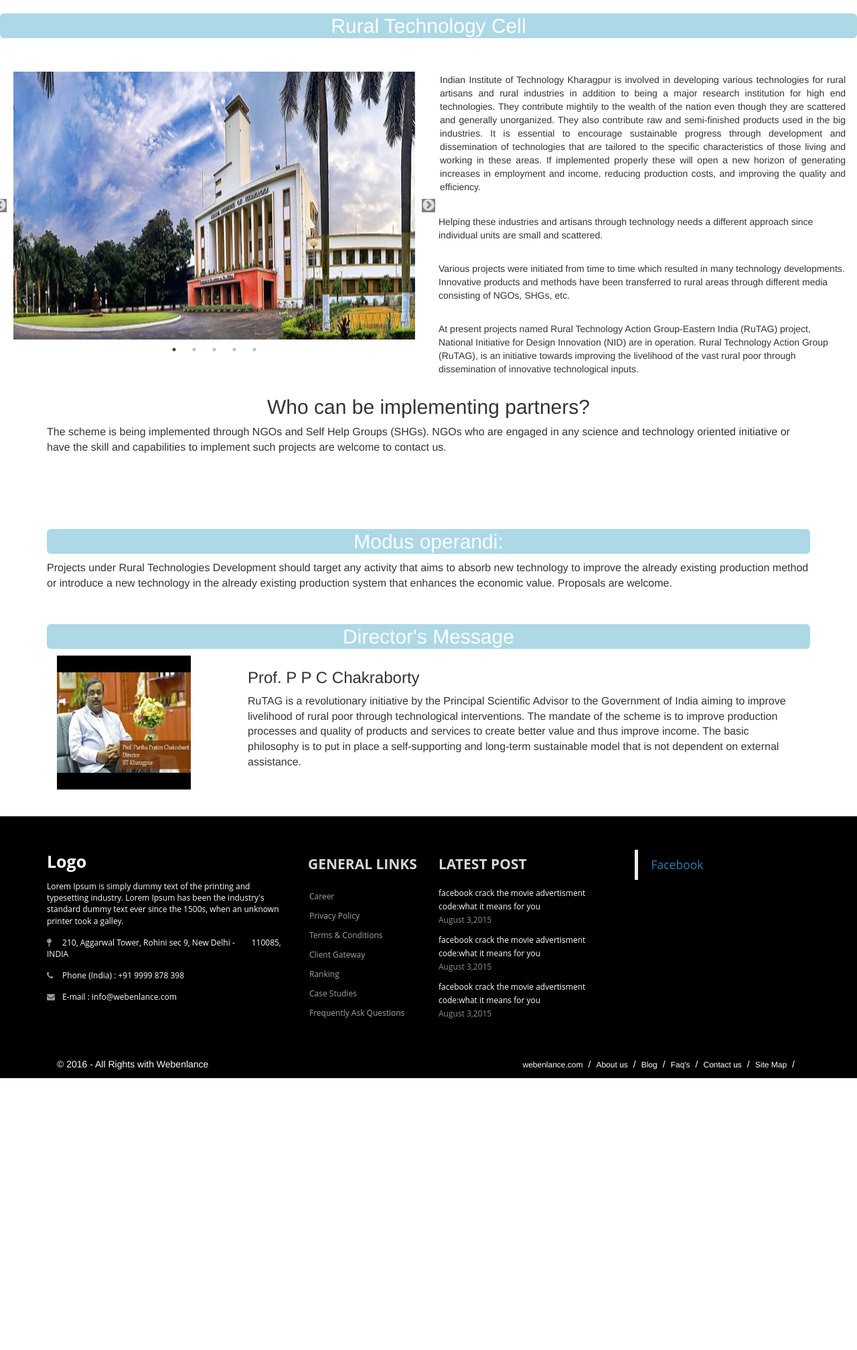
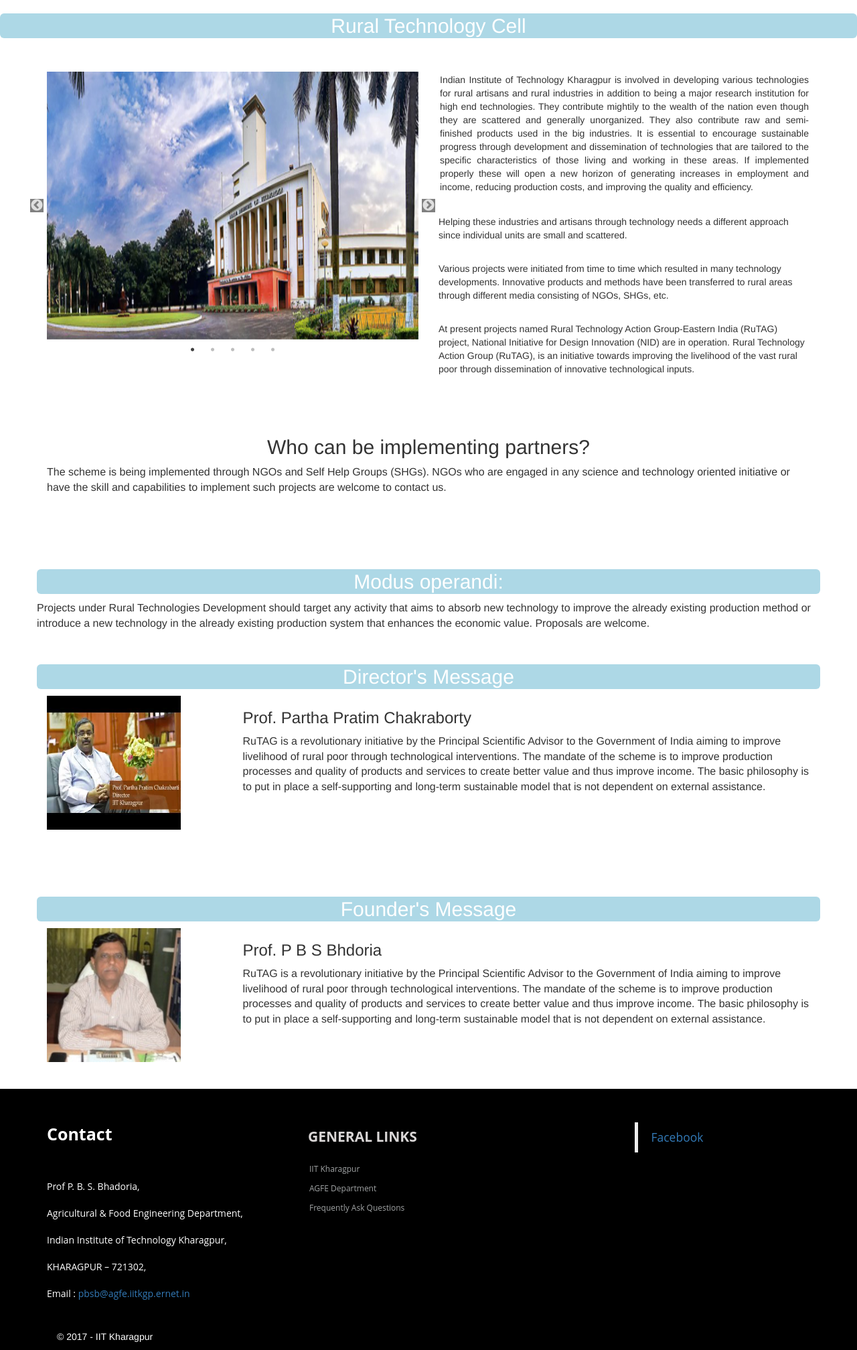
Before and after one commit to rural-technology-cell-iitkgp/rutag, a PHP site: page /index.php in a window 1280 px wide. Shown: the part 52-2068 px from the top of the page at 67% size. Before the commit the page ends 1662 px from the top, so only its background shows below. Run offline with PHP 8.4, Linux system fonts and the light colour scheme; some libraries are stand-ins or nearby versions.

Commit message:
footer changed

```diff
--- a/footer.php
+++ b/footer.php
@@ -7,32 +7,31 @@
   <div class="container">
     <div class="row">
       <div class="col-md-4 col-sm-6 footerleft ">
-        <div class="logofooter"> Logo</div>
-        <p>Lorem Ipsum is simply dummy text of the printing and typesetting industry. Lorem Ipsum has been the industry's standard dummy text ever since the 1500s, when an unknown printer took a galley.</p>
-        <p><i class="fa fa-map-pin"></i> 210, Aggarwal Tower, Rohini sec 9, New Delhi -        110085, INDIA</p>
-        <p><i class="fa fa-phone"></i> Phone (India) : +91 9999 878 398</p>
-        <p><i class="fa fa-envelope"></i> E-mail : info@webenlance.com</p>
-
+        <div class="logofooter">Contact </div>
+       <br><br><div style="color:white">
+Prof P. B. S. Bhadoria,<br><br>
+Agricultural & Food Engineering Department,<br><br>
+Indian Institute of Technology Kharagpur,<br><br>
+KHARAGPUR – 721302,<br><br>
+Email : <a>pbsb@agfe.iitkgp.ernet.in</a>
+        </div>
       </div>
       <div class="col-md-2 col-sm-6 paddingtop-bottom">
         <h6 class="heading7">GENERAL LINKS</h6>
         <ul class="footer-ul">
-          <li><a href="#"> Career</a></li>
-          <li><a href="#"> Privacy Policy</a></li>
-          <li><a href="#"> Terms & Conditions</a></li>
-          <li><a href="#"> Client Gateway</a></li>
-          <li><a href="#"> Ranking</a></li>
-          <li><a href="#"> Case Studies</a></li>
+          <li><a href="#"> IIT Kharagpur</a></li>
+          <li><a href="#"> AGFE Department</a></li>
+
           <li><a href="#"> Frequently Ask Questions</a></li>
         </ul>
       </div>
       <div class="col-md-3 col-sm-6 paddingtop-bottom">
-        <h6 class="heading7">LATEST POST</h6>
+        <!--h6 class="heading7">LATEST POST</h6>
         <div class="post">
           <p>facebook crack the movie advertisment code:what it means for you <span>August 3,2015</span></p>
           <p>facebook crack the movie advertisment code:what it means for you <span>August 3,2015</span></p>
           <p>facebook crack the movie advertisment code:what it means for you <span>August 3,2015</span></p>
-        </div>
+        </div-->
       </div>
       <div class="col-md-3 col-sm-6 paddingtop-bottom">
         <div class="fb-page" data-href="https://www.facebook.com/facebook" data-tabs="timeline" data-height="300" data-small-header="false" style="margin-bottom:15px;" data-adapt-container-width="true" data-hide-cover="false" data-show-facepile="true">
@@ -49,17 +48,8 @@
 <div class="copyright">
   <div class="container">
     <div class="col-md-6">
-      <p>© 2016 - All Rights with Webenlance</p>
+      <p>© 2017 - IIT Kharagpur</p>
     </div>
-    <div class="col-md-6">
-      <ul class="bottom_ul">
-        <li><a href="#">webenlance.com</a></li>
-        <li><a href="#">About us</a></li>
-        <li><a href="#">Blog</a></li>
-        <li><a href="#">Faq's</a></li>
-        <li><a href="#">Contact us</a></li>
-        <li><a href="#">Site Map</a></li>
-      </ul>
-    </div>
+
   </div>
 </div>
--- a/index.php
+++ b/index.php
@@ -27,7 +27,8 @@
 	<!-- / header -->
 	<h2 style="text-align:center;background-color:lightblue;color:white;border-radius:6px;padding:2px;">Rural Technology Cell</h2>
 	<br><br>
-	<div class="">
+	<div class="container">
+	<div class="row">
 		<!--ul class="bxslider">
 			<li>
 				<div class="container">
@@ -122,7 +123,7 @@
 	<!--section class="events"-->
 
 
-		<div class="container">
+		<div class="">
 				<!--img width="121" height="150" src="images/pbs.jpg" alt="">
 				<div class="info">
 					<h3>Dr. P B S Bhdoria</h3>
@@ -132,13 +133,14 @@
 
 			<p style="font-size:16px;"> The scheme is being implemented through NGOs and Self Help Groups (SHGs). NGOs who are engaged in any science and technology oriented initiative or have the skill and capabilities to implement such projects are welcome to contact us.  </p>
 			<br><br><br><br>
+			<div class="row">
 						<h2 style="text-align:center;background-color:lightblue;color:white;border-radius:6px;padding:2px;"> Modus operandi:</h2>
 
 			<p style="font-size:16px;">Projects under Rural Technologies Development should target any activity that aims to absorb new technology to improve the already existing production method or introduce a new technology in the already existing production system that enhances the economic value. Proposals are welcome.  </p><br>
 			<h2 style="text-align:center;background-color:lightblue;color:white;border-radius:6px;padding:2px;"> Director's Message</h2>
 			<div class="col-md-3">
 			<img src="images/ppc.jpg" width="200" height="200"></div>
-			<div class="col-md-9">					<h3>Prof. P P C Chakraborty</h3>
+			<div class="col-md-9">					<h3>Prof. Partha Pratim Chakraborty</h3>
 <p style="font-size:16px;">RuTAG is a revolutionary initiative by the Principal Scientific Advisor to the
 
 Government of India aiming to improve livelihood of rural poor through
@@ -152,6 +154,26 @@
 self-supporting and long-term sustainable model that is not dependent on
 
 external assistance. </p></div>
+</div><br><br><br><br>
+<div class="row">
+	<h2 style="text-align:center;background-color:lightblue;color:white;border-radius:6px;padding:2px;"> Founder's Message</h2>
+			<div class="col-md-3">
+			<img src="images/pbs.jpg" width="200" height="200"></div>
+			<div class="col-md-9">					<h3>Prof. P B S Bhdoria</h3>
+<p style="font-size:16px;">RuTAG is a revolutionary initiative by the Principal Scientific Advisor to the
+
+Government of India aiming to improve livelihood of rural poor through
+
+technological interventions. The mandate of the scheme is to improve
+
+production processes and quality of products and services to create better
+
+value and thus improve income. The basic philosophy is to put in place a
+
+self-supporting and long-term sustainable model that is not dependent on
+
+external assistance. </p></div></div>
+		</div>
 		</div>
 		<!-- / container -->
 	<!--/section-->
```
